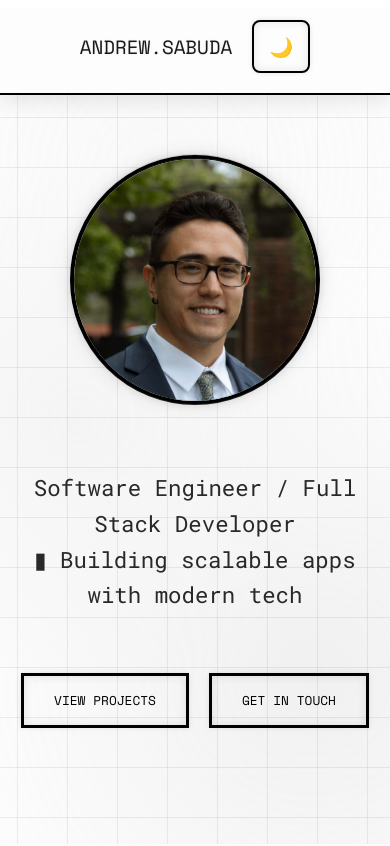
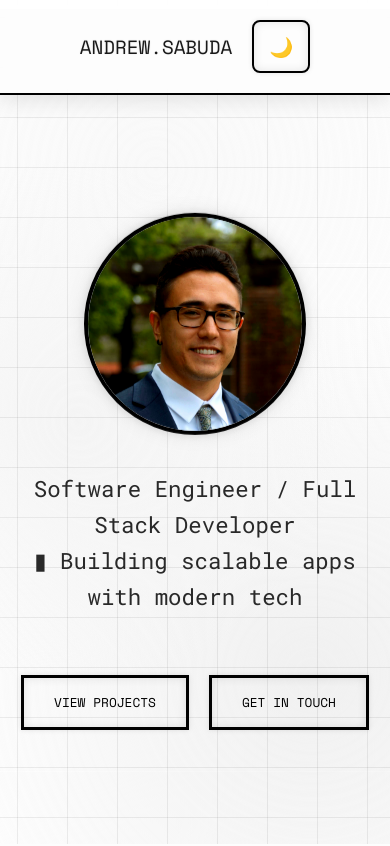
Before and after one commit to andrewsabudadev/andrewsabuda.com-v2, a React (Vite) app: page / in a window 390 px wide. Shown: the top 846 px of the page. Built offline with nearby package versions, Linux system fonts and the light colour scheme.

Commit message:
small ui updates and improvements

```diff
--- a/src/App.css
+++ b/src/App.css
@@ -418,3 +418,31 @@
     gap: 30px;
   }
 }
+
+/* Small devices (iPhone Pro, etc.) */
+@media (max-width: 480px) {
+  .hero {
+    padding: 70px 20px 10px;
+  }
+
+  .hero-profile-image {
+    margin-top: 10px;
+  }
+}
+
+/* Extra small devices (iPhone SE, etc.) */
+@media (max-width: 390px) {
+  .hero {
+    padding: 110px 10px 10px;
+  }
+
+  .hero-profile-image {
+  margin-top: 10px;
+  margin-bottom: 1px;
+  }
+
+  .profile-photo {
+    width: 60%;
+    height: 60%;
+  }
+}
--- a/src/App.jsx
+++ b/src/App.jsx
@@ -50,7 +50,7 @@ function App() {
           <img
             src="/profile-photo.jpeg"
             alt="Andrew Sabuda"
-            className="profile-photo"
+            className="profile-photo pixelated"
           />
         </div>
         <p className="hero-description">
--- a/src/index.css
+++ b/src/index.css
@@ -300,7 +300,6 @@ a:hover::after {
 
 /* Pixelated image effect */
 .pixelated {
-  image-rendering: pixelated;
   image-rendering: -moz-crisp-edges;
   image-rendering: crisp-edges;
   filter: contrast(1.2) saturate(1.5);
```
